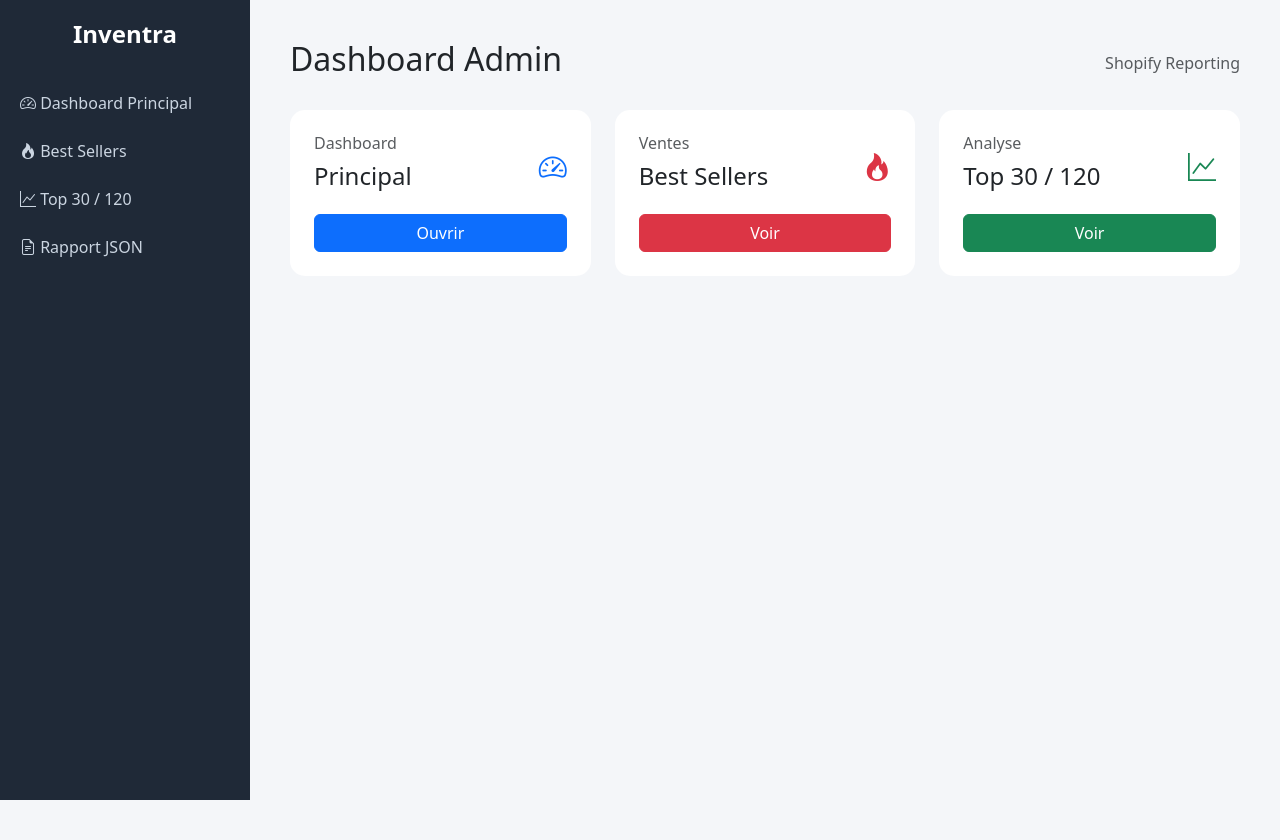
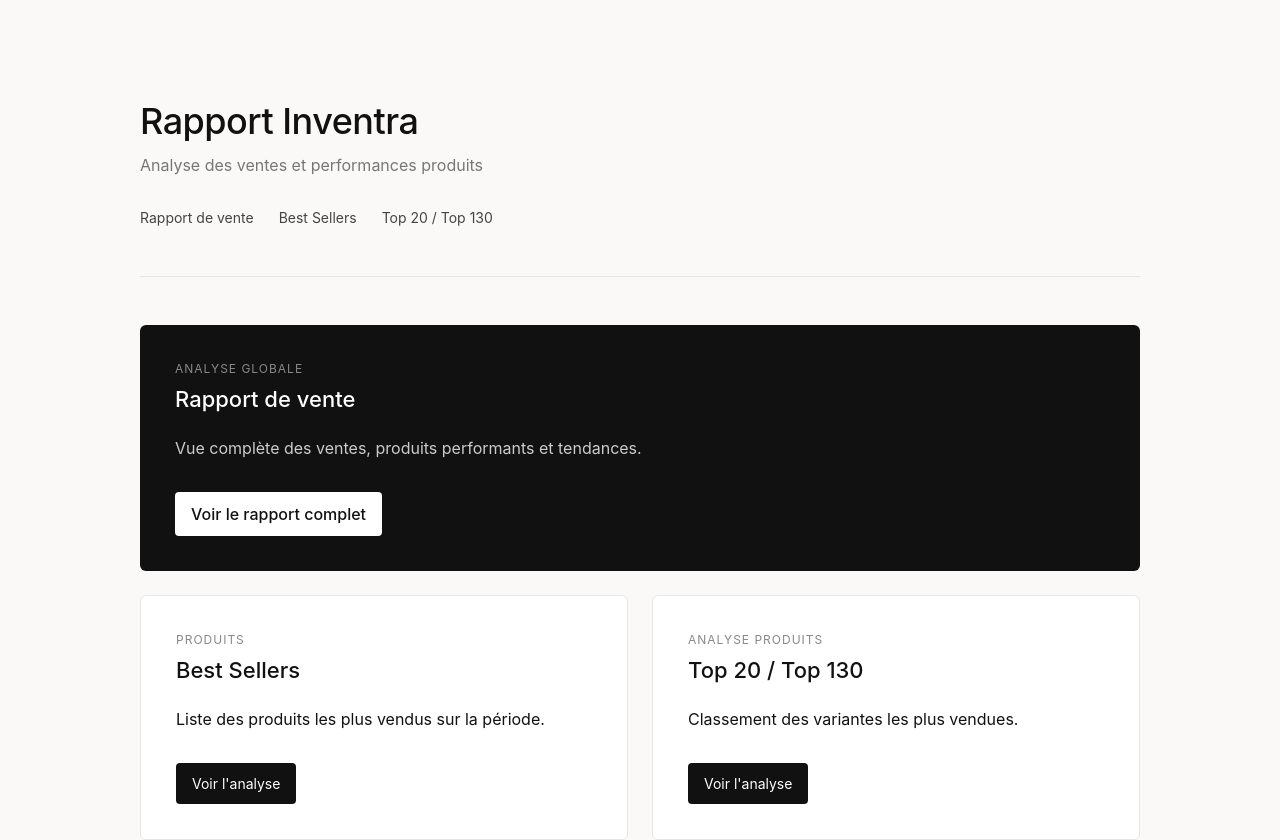
Before and after one commit to zeyda97/Inventra, a Flask app: page /home in a window 1280 px wide. Before the commit the page ends 800 px from the top, so only its background shows below. Run offline with Flask 3, Linux system fonts and the light colour scheme.

Commit message:
template

```diff
--- a/templates/home.html
+++ b/templates/home.html
@@ -2,159 +2,285 @@
 <html lang="fr">
 <head>
 <meta charset="UTF-8">
-    <title>Inventra Admin</title>
+<title>Rapport Inventra</title>
 
-    <!-- Bootstrap 5 -->
 <link href="https://cdn.jsdelivr.net/npm/bootstrap@5.3.2/dist/css/bootstrap.min.css" rel="stylesheet">
 
-    <!-- Bootstrap Icons -->
-    <link href="https://cdn.jsdelivr.net/npm/bootstrap-icons@1.11.1/font/bootstrap-icons.css" rel="stylesheet">
+<style>
 
-    <style>
-        body {
-            background-color: #f4f6f9;
-            overflow-x: hidden;
+body{
+background:#faf9f7;
+font-family:-apple-system,BlinkMacSystemFont,"Segoe UI",Roboto,sans-serif;
+color:#111;
 }
 
-        /* Sidebar */
-        .sidebar {
-            height: 100vh;
-            background: #1f2937;
-            color: white;
-            position: fixed;
-            width: 250px;
-            padding-top: 20px;
+/* HEADER */
+
+.header{
+padding:60px 0 40px 0;
+border-bottom:1px solid #e5e5e5;
 }
 
-        .sidebar h4 {
-            text-align: center;
-            margin-bottom: 30px;
-            font-weight: 600;
+.header h1{
+font-weight:500;
+font-size:36px;
+letter-spacing:-0.5px;
 }
 
-        .sidebar a {
-            color: #cbd5e1;
-            padding: 12px 20px;
-            display: block;
-            text-decoration: none;
-            transition: 0.2s;
+.header p{
+color:#777;
+margin-top:10px;
 }
 
-        .sidebar a:hover {
-            background: #374151;
-            color: white;
-            border-left: 4px solid #3b82f6;
+/* NAV */
+
+.nav-app{
+margin-top:30px;
+display:flex;
+gap:25px;
+font-size:14px;
 }
 
-        /* Main content */
-        .content {
-            margin-left: 250px;
-            padding: 40px;
+.nav-app a{
+text-decoration:none;
+color:#444;
+padding-bottom:6px;
+border-bottom:2px solid transparent;
 }
 
-        .card-dashboard {
-            border: none;
-            border-radius: 15px;
-            transition: 0.2s;
+.nav-app a:hover{
+border-color:#111;
+color:#111;
 }
 
-        .card-dashboard:hover {
-            transform: translateY(-5px);
-            box-shadow: 0 10px 25px rgba(0,0,0,0.08);
+/* CONTAINER */
+
+.container-app{
+max-width:1000px;
+margin:auto;
+padding-top:40px;
 }
 
-        .stat-icon {
-            font-size: 28px;
+/* CARDS */
+
+.card-dashboard{
+background:white;
+border:1px solid #e6e6e6;
+border-radius:6px;
+padding:35px;
+transition:0.2s;
 }
+
+.card-dashboard:hover{
+border-color:#111;
+}
+
+/* MAIN CARD */
+
+.card-main{
+background:#111;
+color:white;
+border:none;
+}
+
+.card-main p{
+color:#ccc;
+}
+
+/* BUTTON */
+
+.btn-open{
+background:#111;
+color:white;
+border:none;
+border-radius:4px;
+padding:10px 16px;
+font-size:14px;
+}
+
+.btn-open:hover{
+background:#333;
+}
+
+.btn-main{
+background:white;
+color:#111;
+border:none;
+border-radius:4px;
+padding:10px 16px;
+font-weight:500;
+}
+
+.btn-main:hover{
+background:#eee;
+}
+
+.section-label{
+font-size:12px;
+letter-spacing:1px;
+text-transform:uppercase;
+color:#888;
+margin-bottom:5px;
+}
+
+.card-title{
+font-size:22px;
+font-weight:500;
+margin-bottom:20px;
+}
+
 </style>
 </head>
 
 <body>
 
-<!-- SIDEBAR -->
-<div class="sidebar">
-    <h4>Inventra</h4>
+<div class="container-app">
 
-    <a href="/dashboard_static">
-        <i class="bi bi-speedometer2"></i> Dashboard Principal
-    </a>
+<div class="header">
+
+<h1>Rapport Inventra</h1>
+<p>Analyse des ventes et performances produits</p>
+
+<div class="nav-app">
+
+<a href="/dashboard_static">Rapport de vente</a>
 
 <a href="{{ url_for('dashboard.dashboard_best_sellers') }}">
-        <i class="bi bi-fire"></i> Best Sellers
+Best Sellers
 </a>
 
 <a href="{{ url_for('dashboard.dashboard_top_30_120') }}">
-        <i class="bi bi-graph-up"></i> Top 30 / 120
+Top 20 / Top 130
 </a>
 
-    <a href="/report">
-        <i class="bi bi-file-earmark-text"></i> Rapport JSON
-    </a>
 </div>
 
-<!-- MAIN CONTENT -->
-<div class="content">
-
-    <div class="d-flex justify-content-between align-items-center mb-4">
-        <h2>Dashboard Admin</h2>
-        <span class="text-muted">Shopify Reporting</span>
 </div>
 
-    <div class="row g-4">
 
-        <!-- Card 1 -->
-        <div class="col-md-4">
-            <div class="card card-dashboard p-4">
-                <div class="d-flex justify-content-between align-items-center">
-                    <div>
-                        <h6 class="text-muted">Dashboard</h6>
-                        <h4>Principal</h4>
-                    </div>
-                    <i class="bi bi-speedometer2 stat-icon text-primary"></i>
-                </div>
-                <a href="/dashboard_static" class="btn btn-primary mt-3 w-100">
-                    Ouvrir
-                </a>
-            </div>
+<div class="row g-4 mt-4">
+
+<!-- RAPPORT PRINCIPAL -->
+
+<div class="col-md-12">
+
+<div class="card-dashboard card-main">
+
+<div class="section-label">
+Analyse globale
 </div>
 
-        <!-- Card 2 -->
-        <div class="col-md-4">
-            <div class="card card-dashboard p-4">
-                <div class="d-flex justify-content-between align-items-center">
-                    <div>
-                        <h6 class="text-muted">Ventes</h6>
-                        <h4>Best Sellers</h4>
-                    </div>
-                    <i class="bi bi-fire stat-icon text-danger"></i>
-                </div>
-                <a href="{{ url_for('dashboard.dashboard_best_sellers') }}"
-                   class="btn btn-danger mt-3 w-100">
-                    Voir
-                </a>
-            </div>
+<div class="card-title">
+Rapport de vente
 </div>
 
-        <!-- Card 3 -->
-        <div class="col-md-4">
-            <div class="card card-dashboard p-4">
-                <div class="d-flex justify-content-between align-items-center">
-                    <div>
-                        <h6 class="text-muted">Analyse</h6>
-                        <h4>Top 30 / 120</h4>
+<p>
+Vue complète des ventes, produits performants et tendances.
+</p>
+
+<a href="/dashboard_static" class="btn btn-main mt-3">
+Voir le rapport complet
+</a>
+
 </div>
-                    <i class="bi bi-graph-up stat-icon text-success"></i>
+
 </div>
-                <a href="{{ url_for('dashboard.dashboard_top_30_120') }}"
-                   class="btn btn-success mt-3 w-100">
-                    Voir
+
+
+<!-- BEST SELLERS -->
+
+<div class="col-md-6">
+
+<div class="card-dashboard">
+
+<div class="section-label">
+Produits
+</div>
+
+<div class="card-title">
+Best Sellers
+</div>
+
+<p>
+Liste des produits les plus vendus sur la période.
+</p>
+
+<a href="{{ url_for('dashboard.dashboard_best_sellers') }}" class="btn btn-open mt-3">
+Voir l'analyse
 </a>
+
 </div>
+
+</div>
+
+
+<!-- TOP -->
+
+<div class="col-md-6">
+
+<div class="card-dashboard">
+
+<div class="section-label">
+Analyse produits
+</div>
+
+<div class="card-title">
+Top 20 / Top 130
+</div>
+
+<p>
+Classement des variantes les plus vendues.
+</p>
+
+<a href="{{ url_for('dashboard.dashboard_top_30_120') }}" class="btn btn-open mt-3">
+Voir l'analyse
+</a>
+
 </div>
 
 </div>
 
 </div>
 
+</div>
+<script>
+
+let loading = false;
+
+document.querySelectorAll("a.btn-open, a.btn-main").forEach(button => {
+
+button.addEventListener("click", function(e){
+
+    if(loading){
+        e.preventDefault();
+        return;
+    }
+
+    e.preventDefault(); // stop navigation immédiate
+
+    loading = true;
+
+    const btn = this;
+    const url = btn.href;
+
+    btn.classList.add("disabled");
+    btn.style.pointerEvents = "none";
+    btn.style.opacity = "0.6";
+
+    btn.innerHTML = `
+        <span class="spinner-border spinner-border-sm me-2"></span>
+        Chargement...
+    `;
+
+    // laisse le temps d'afficher le spinner
+    setTimeout(()=>{
+        window.location.href = url;
+    },200);
+
+});
+
+});
+
+</script>
 </body>
 </html>
```
Also changed, not shown: templates/dashboard_best_sellers.html (+28 -1 lines), templates/dashboard_top_30_120.html (+111 -39 lines). Lines whose indentation alone changed are shown as unchanged.
